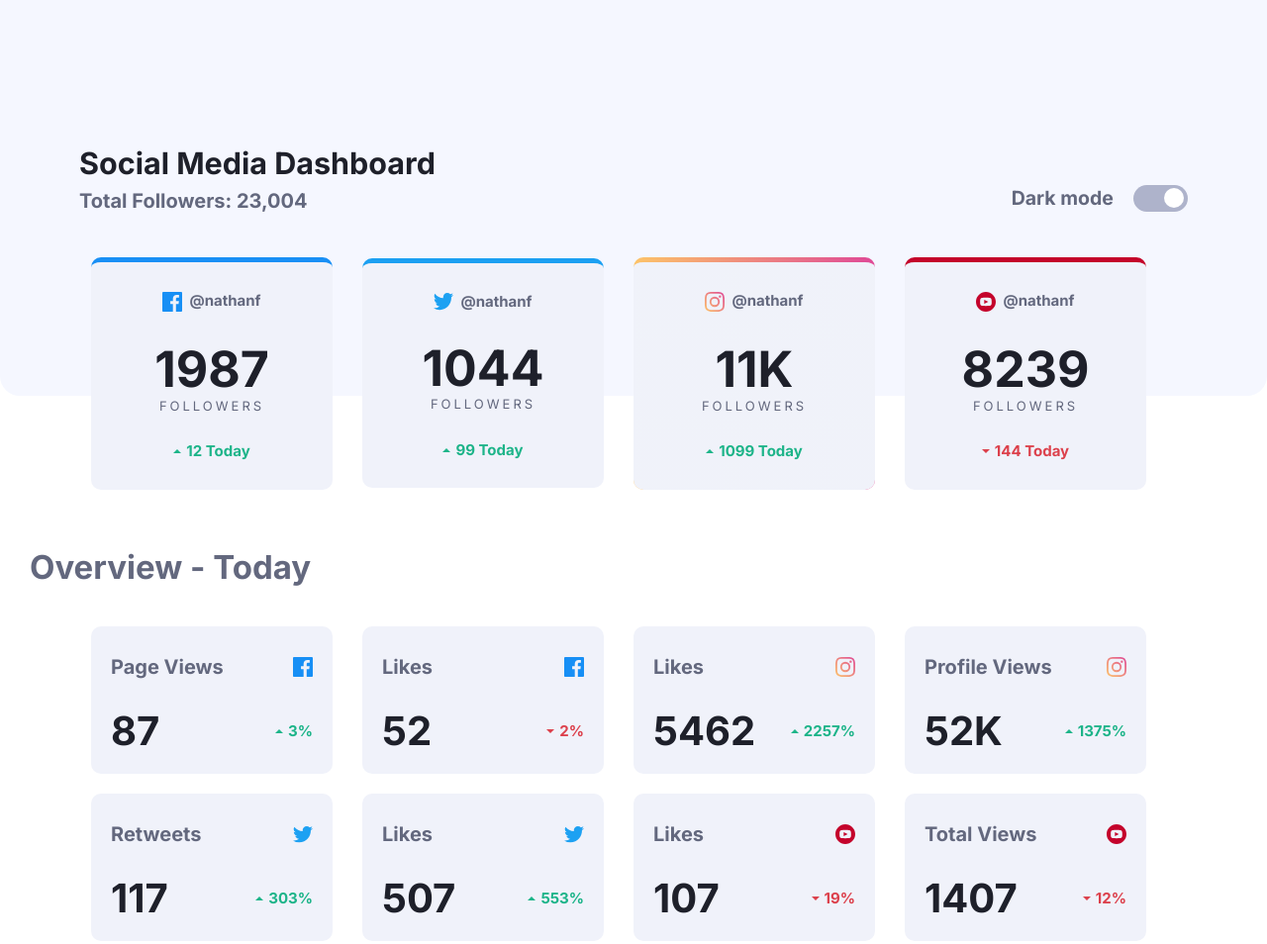
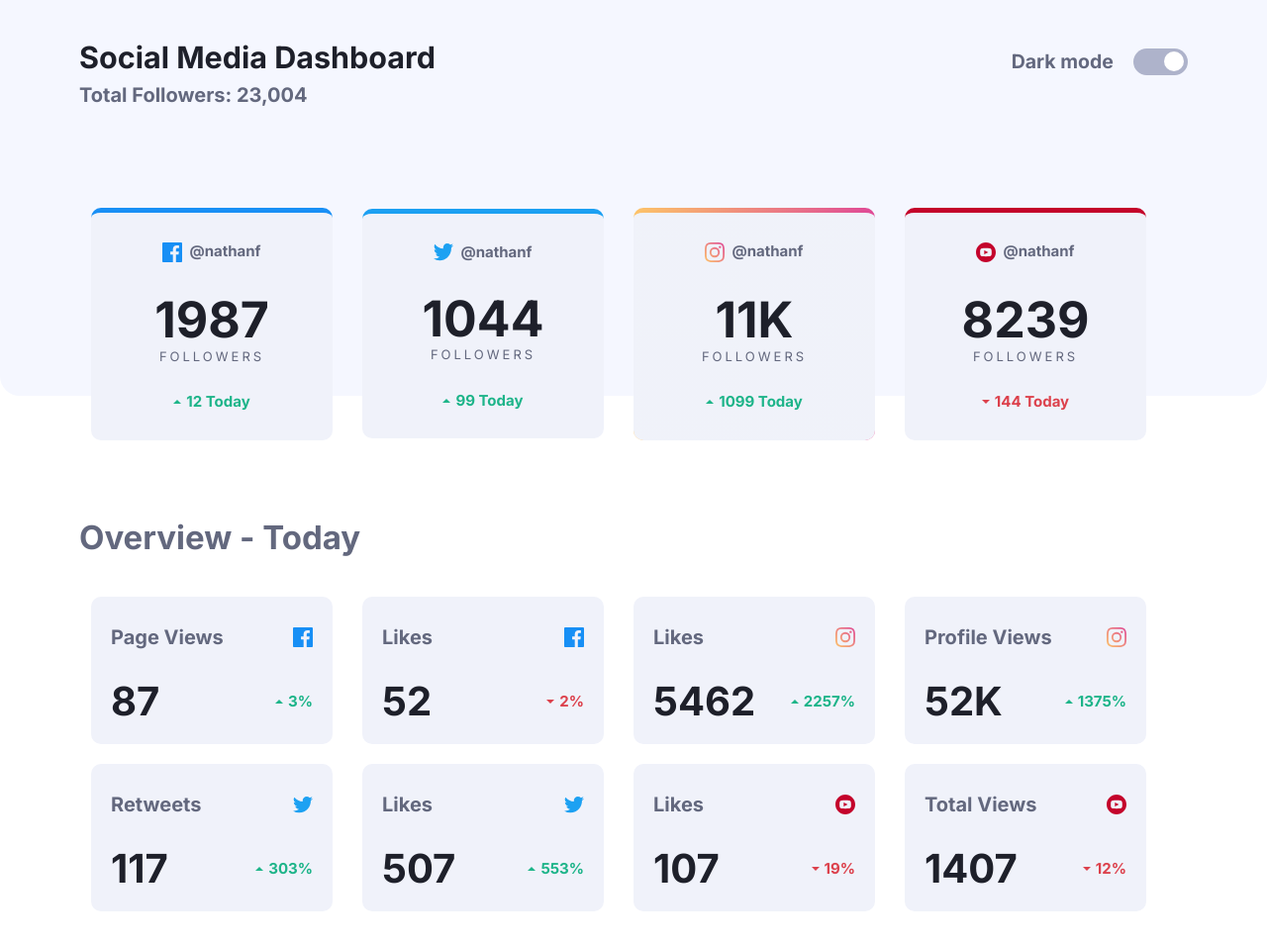
Before and after one commit to black-butterflyyy/social-media-dashboard-with-theme-switcher, a plain HTML site: page index.html in a window 1280 px wide. Shown: the whole page at 99% size. Drawn offline with Linux system fonts and the light colour scheme.

Commit message:
Update styles for desktop version

```diff
--- a/src/styles.css
+++ b/src/styles.css
@@ -280,6 +280,10 @@ body.dark-theme {
 
 /*styles for desktop */
 @media screen and (min-width: 875px) and (max-width: 1440px) {
+  h2 {
+    padding-left: 5rem;
+    padding-top: 2rem;
+  }
   .container {
     display: block;
   }
@@ -288,7 +292,7 @@ body.dark-theme {
     flex-direction: row;
     justify-content: center;
     align-items: center;
-    margin-top: 23rem;
+    margin-top: 18rem;
   }
 
   .social-media-card {
@@ -297,14 +301,16 @@ body.dark-theme {
     margin-top: 0;
     padding: 3rem;
   }
+
   .theme-switch h3 {
     margin-right: 2rem;
   }
+
   .social-media-header {
     display: flex;
     justify-content: space-between;
-    align-items: center;
-    padding: 0 8rem;
+    align-items: baseline;
+    padding: 2rem 8rem;
   }
 
   .social-media-header p {
```
